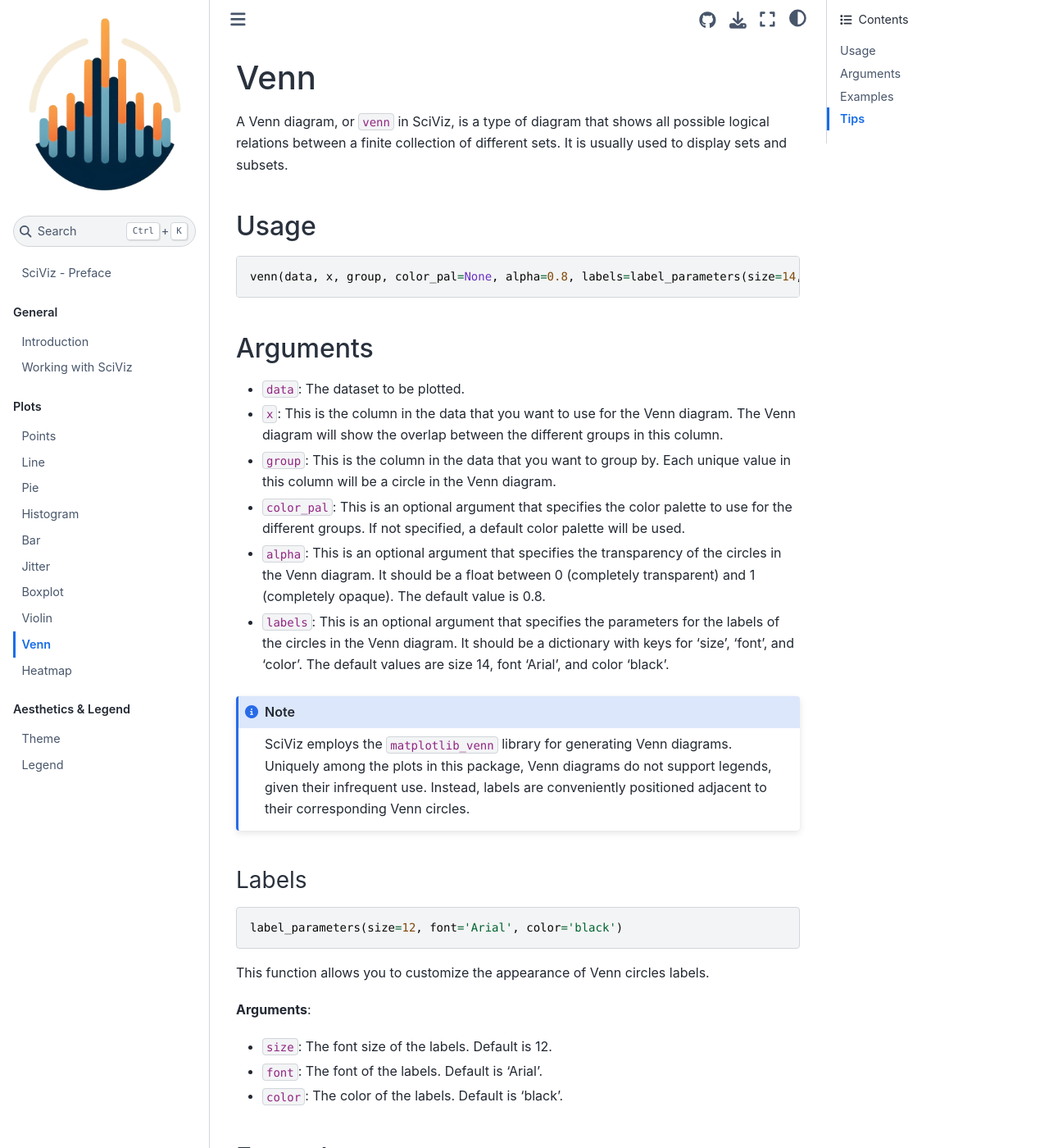
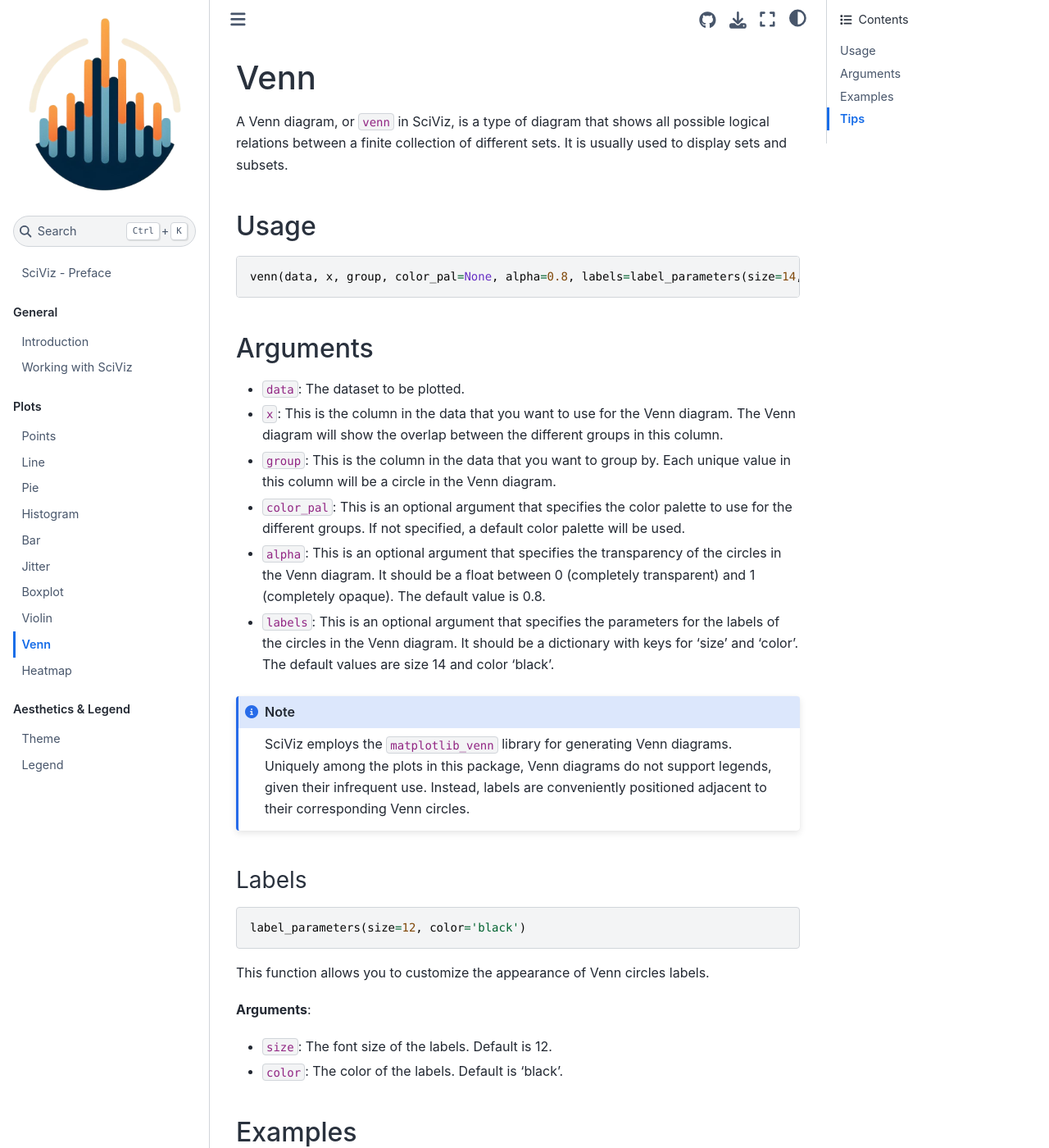
Before and after one commit to kantonopoulos/sciviz, a Jupyter Book: the page built from docs/venn.md, in a window 1280 px wide and 1400 px high. Shown: the whole window at 82% size. Built offline with Jupyter Book 1.0.4 settings and Sphinx 7.4.7 and the Sphinx Book theme 1.1.4, drawn with Linux system fonts in a browser that asks for light colours.

Commit message:
Update doc files by removing font feature

````diff
--- a/docs/venn.md
+++ b/docs/venn.md
@@ -18,7 +18,7 @@
 
 ## Usage
 ```python
-venn(data, x, group, color_pal=None, alpha=0.8, labels=label_parameters(size=14, font='Arial', color='black'))
+venn(data, x, group, color_pal=None, alpha=0.8, labels=label_parameters(size=14, color='black'))
 ```
 
 ## Arguments
@@ -28,7 +28,7 @@
 - `group`: This is the column in the data that you want to group by. Each unique value in this column will be a circle in the Venn diagram.
 - `color_pal`: This is an optional argument that specifies the color palette to use for the different groups. If not specified, a default color palette will be used.
 - `alpha`: This is an optional argument that specifies the transparency of the circles in the Venn diagram. It should be a float between 0 (completely transparent) and 1 (completely opaque). The default value is 0.8.
-- `labels`: This is an optional argument that specifies the parameters for the labels of the circles in the Venn diagram. It should be a dictionary with keys for 'size', 'font', and 'color'. The default values are size 14, font 'Arial', and color 'black'.
+- `labels`: This is an optional argument that specifies the parameters for the labels of the circles in the Venn diagram. It should be a dictionary with keys for 'size' and 'color'. The default values are size 14 and color 'black'.
 
 ```{note}
 SciViz employs the `matplotlib_venn` library for generating Venn diagrams. Uniquely among the plots in this package, Venn diagrams do not support legends, given their infrequent use. Instead, labels are conveniently positioned adjacent to their corresponding Venn circles.
@@ -37,14 +37,13 @@
 ### Labels
 
 ```python
-label_parameters(size=12, font='Arial', color='black')
+label_parameters(size=12, color='black')
 ```
 
 This function allows you to customize the appearance of Venn circles labels.
 
 **Arguments**:
 - `size`: The font size of the labels. Default is 12.
-- `font`: The font of the labels. Default is 'Arial'.
 - `color`: The color of the labels. Default is 'black'.
 
 ## Examples
````
Also changed, not shown: docs/aesthetics.md (+1 -2 lines), docs/pie.md (+2 -4 lines).
